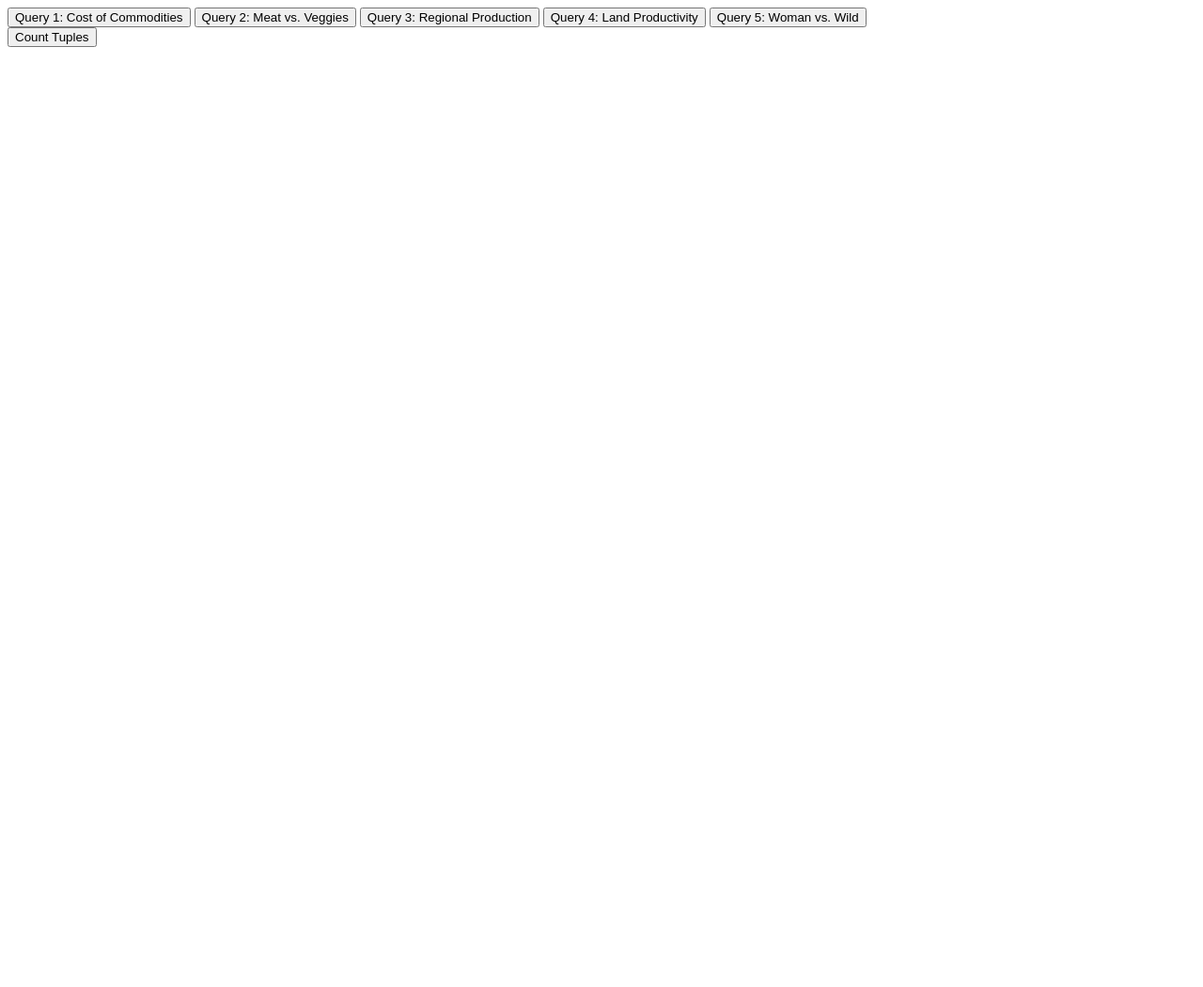
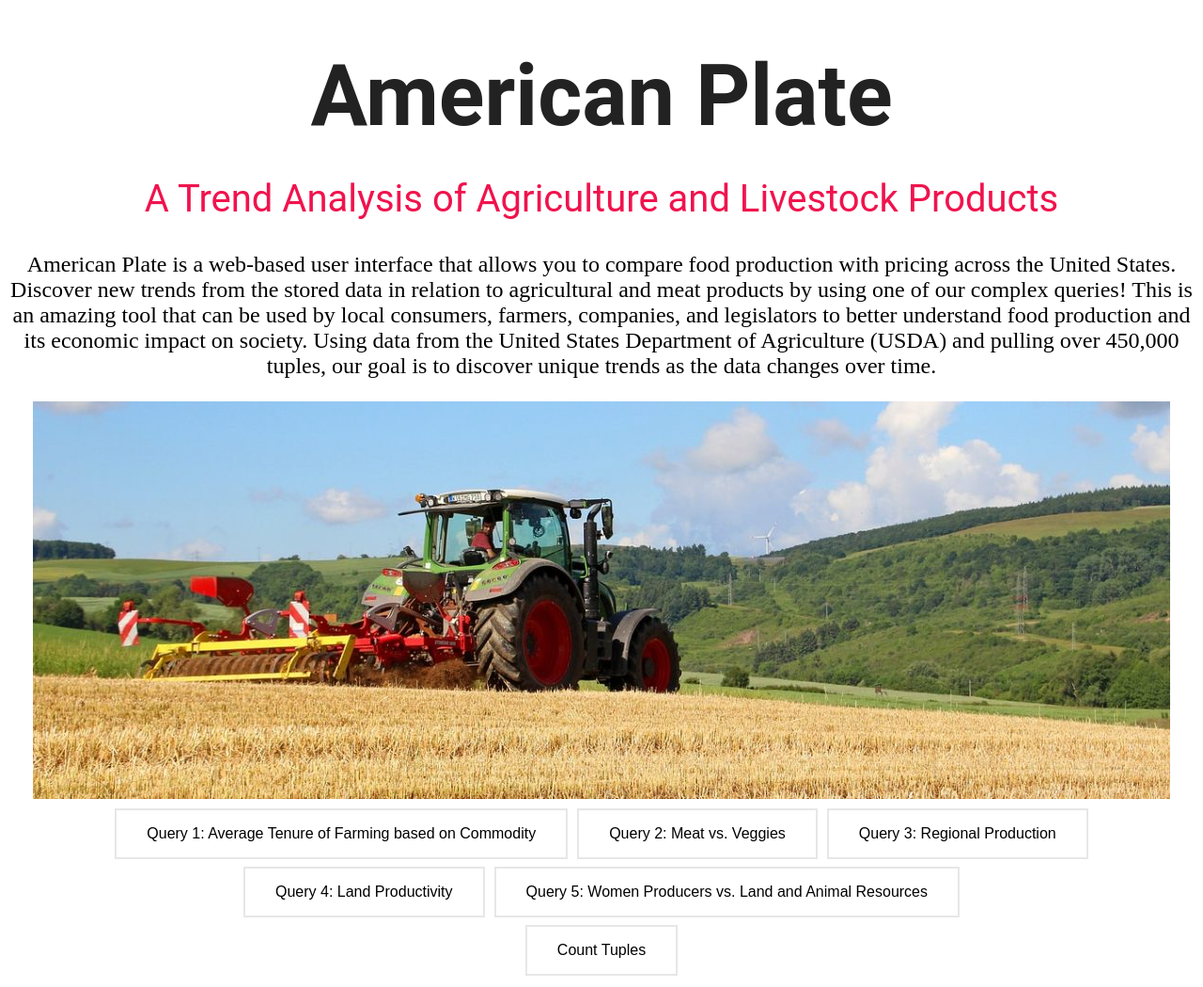
Before and after one commit to emcguirk/american-plate, a Flask app: page / in a window 1280 px wide. Shown: the whole page at 94% size. Before the commit the page ends 50 px from the top, so only its background shows below. Run offline with Flask 2, Linux system fonts and the light colour scheme; some libraries are stand-ins or nearby versions.

Commit message:
styling and other minor fixes

```diff
--- a/app.py
+++ b/app.py
@@ -102,7 +102,7 @@
             if len(data[key]) < length:
                 data[key].append(0)
 
-    p = figure(title="Change in Average Tenure in Farming", x_axis_label="year",
+    p = figure(title="Change in Average Tenure in Farming for {0}".format(commodity), x_axis_label="year",
                y_axis_label="Average time on Operation")
 
     colors = ['blue', 'green', 'red', 'purple', 'cyan']
@@ -153,7 +153,7 @@
     for item in data:
         year.append(item['YEAR'])
         ratio.append(item['RATIO'])
-    p = figure(title="Ratio of meat to vegetable income", x_axis_label='Year', y_axis_label='Ratio')
+    p = figure(title="Ratio of meat({0}) to vegetable({1})".format(animal, vegetable), x_axis_label='Year', y_axis_label='Ratio')
     p.line(year, ratio, legend_label="Ratio", color='blue', line_width=2)
     script, div = components(p)
 
@@ -208,7 +208,7 @@
             if len(data[key]) < length:
                 data[key].append(0)
 
-    p = figure(title="Crop Production by Region", x_axis_label="year", y_axis_label="Acres Harvested")
+    p = figure(title="Crop Production by Region for {0}".format(crop), x_axis_label="year", y_axis_label="Acres Harvested")
 
     colors = ['blue', 'green', 'red', 'purple']
     i = 0
@@ -311,7 +311,7 @@
 
 @app.route('/pro/5/<state>')
 def query_five_results(state):
-    sql = """
+    sql = '''
     SELECT f_year year, female_principals/total_acres ratio FROM
     (SELECT year f_year, state f_state, female_principals
     FROM FEMALE_PRINCIPALS f
@@ -323,7 +323,7 @@
     group by year, state) acres
     ON f_year = c_year
     ORDER BY year ASC
-    """
+    '''
     state = state.upper()
     cursor = connection.cursor()
     cursor.execute(sql, state=state)
@@ -337,7 +337,7 @@
     print(ratio)
     p = figure(title="Ratio of Women Producers over Acres Harvested in {0}".format(state), x_axis_label='Year', y_axis_label='Producers / Acres')
 
-    sql2 = """
+    sql2 = '''
     SELECT f_year year, female_principals/total_acres ratio FROM
     (SELECT year f_year, state f_state, female_principals
     FROM FEMALE_PRINCIPALS f
@@ -349,7 +349,7 @@
     group by year, state) acres
     ON f_year = c_year
     ORDER BY year ASC
-    """
+    '''
 
     cursor.execute(sql2, state=state)
     data = rows_to_dict_list(cursor)
--- /dev/null
+++ b/static/css/styles.css
@@ -0,0 +1,67 @@
+/* TAG SELECTORS */
+body {
+  margin: 100;
+  text-align: center;
+  font-family: 'Merriweather', serif;
+  font-size: 150%;
+}
+
+h1 {
+  font-size: 5.625rem;
+  font-family: 'Roboto', sans-serif;
+  margin: 50px auto 0 auto;
+  color: #222;
+}
+
+h2 {
+    font-size: 2.5rem;
+    font-family: 'Roboto', sans-serif;
+    color: #f0134d;
+    font-weight: normal;
+}
+
+h3 {
+  font-family: 'Roboto', sans-serif;
+  color: #ff6f5e;
+}
+
+a {
+  color: #ff6f5e;
+}
+
+
+button {
+  background-color: white;
+  border: 2px solid #e7e7e7;
+  color: black;
+  padding: 16px 32px;
+  text-align: center;
+  text-decoration: none;
+  display: inline-block;
+  font-size: 16px;
+  margin: 4px 2px;
+  transition-duration: 0.4s;
+  cursor: pointer;
+}
+
+
+button:hover {background-color: #e7e7e7;}
+
+
+#alsobutton {
+  background-color: white;
+  border: 2px solid #e7e7e7;
+  color: black;
+  padding: 16px 32px;
+  text-align: center;
+  text-decoration: none;
+  display: inline-block;
+  font-size: 16px;
+  margin: 4px 2px;
+  transition-duration: 0.4s;
+  cursor: pointer;
+}
+
+#alsobutton:hover{
+background-color: #e7e7e7;
+}
--- a/templates/proform.html
+++ b/templates/proform.html
@@ -4,12 +4,24 @@
         <meta charset="UTF-8">
         <meta name="viewport" content="width=device-width, initial-scale=1.0">
         <meta http-equiv="X-UA-Compatible" content="ie=edge">
-        <link rel=”stylesheet” href=”https://maxcdn.bootstrapcdn.com/bootstrap/4.0.0/css/bootstrap.min.css”rel=”nofollow” integrity=”sha384-Gn5384xqQ1aoWXA+058RXPxPg6fy4IWvTNh0E263XmFcJlSAwiGgFAW/dAiS6JXm” crossorigin=”anonymous”>
         <title> Query Form</title>
+        <link rel="stylesheet" href = "static/css/styles.css">
     </head>
     <body>
+        <h1>American Plate</h1>
+        <h2>A Trend Analysis of Agriculture and Livestock Products</h2>
+        <p>American Plate is a web-based user interface that
+            allows you to compare food production
+            with pricing across the United States. Discover new trends
+            from the stored data in relation to agricultural and meat products
+            by using one of our complex queries! This is an amazing tool
+            that can be used by local consumers, farmers, companies, and legislators
+            to better understand food production and its economic impact on society.
+            Using data from the United States Department of Agriculture (USDA) and
+            pulling over 450,000 tuples, our goal is to discover unique trends as the data changes over time.</p>
+        <img class ="tractor" src="static/images/tractor.jpg" alt = "Tractor-img">
         <button onclick="window.location.href='{{ url_for("query_one_form") }}'">
-        Query 1: Cost of Commodities
+        Query 1: Average Tenure of Farming based on Commodity
         </button>
         <button onclick="window.location.href='{{ url_for('query_two_form') }}'">
         Query 2: Meat vs. Veggies
@@ -21,10 +33,10 @@
         Query 4: Land Productivity
         </button>
         <button onclick="window.location.href='{{ url_for('query_five_form') }}'">
-        Query 5: Woman vs. Wild
+        Query 5: Women Producers vs. Land and Animal Resources
         </button>
         <form action="{{ url_for("welcome") }}" method="post">
-            <input type="submit" value="Count Tuples">
+            <input type="submit" value="Count Tuples" id="alsobutton">
         </form>
         {% if value != 0 %}
             <p>{{ value }}</p>
--- a/templates/query1landing.html
+++ b/templates/query1landing.html
@@ -5,8 +5,13 @@
         <meta name="viewport" content="width=device-width, initial-scale=1.0">
         <meta http-equiv="X-UA-Compatible" content="ie=edge">
         <title> Query Form</title>
+        <link rel= "stylesheet" type= "text/css" href= "{{ url_for('static',filename='css/styles.css') }}">
     </head>
     <body>
+        <h2> Average Tenure of Farming based on Crop</h2>
+        <p>Ever wonder where a certain commodity yields the highest results? This query lets you pick your favorite
+            commodity, and then we will display a graph with the top 5 producing states for that commodity! We base our
+            findings on each state’s average farmer's tenure on their operation.</p>
         <form action="{{ url_for('query_one_form') }}" method="post">
             <div>
                 <!-- <input list="queries" name=> -->
--- a/templates/query1results.html
+++ b/templates/query1results.html
@@ -5,6 +5,7 @@
         <meta name="viewport" content="width=device-width, initial-scale=1.0">
         <meta http-equiv="X-UA-Compatible" content="ie=edge">
         <title>Query 1 Results</title>
+        <link rel= "stylesheet" type= "text/css" href= "{{ url_for('static',filename='css/styles.css') }}">
     </head>
 <body>
     <div id="results"></div>
--- a/templates/query2results.html
+++ b/templates/query2results.html
@@ -5,6 +5,7 @@
         <meta name="viewport" content="width=device-width, initial-scale=1.0">
         <meta http-equiv="X-UA-Compatible" content="ie=edge">
         <title>Query 2 Results</title>
+        <link rel= "stylesheet" type= "text/css" href= "{{ url_for('static',filename='css/styles.css') }}">
     </head>
 <body>
     <div id="results"></div>
--- a/templates/query3landing.html
+++ b/templates/query3landing.html
@@ -5,8 +5,12 @@
         <meta name="viewport" content="width=device-width, initial-scale=1.0">
         <meta http-equiv="X-UA-Compatible" content="ie=edge">
         <title> Query Form</title>
+        <link rel= "stylesheet" type= "text/css" href= "{{ url_for('static',filename='css/styles.css') }}">
     </head>
     <body>
+        <h2>Crop Viability</h2>
+        <p>Why are some crops grown in certain regions in the United States? This query aims to analyze
+           the production of a selected crop across the four major regions across the United States.</p>
         <form action="{{ url_for('query_three_form') }}" method="post">
             <div>
                 <!-- <input list="queries" name=> -->
--- a/templates/query3results.html
+++ b/templates/query3results.html
@@ -5,6 +5,7 @@
         <meta name="viewport" content="width=device-width, initial-scale=1.0">
         <meta http-equiv="X-UA-Compatible" content="ie=edge">
         <title>Query 3 Results</title>
+        <link rel= "stylesheet" type= "text/css" href= "{{ url_for('static',filename='css/styles.css') }}">
     </head>
 <body>
     <div id="results"></div>
--- a/templates/query4landing.html
+++ b/templates/query4landing.html
@@ -5,8 +5,13 @@
         <meta name="viewport" content="width=device-width, initial-scale=1.0">
         <meta http-equiv="X-UA-Compatible" content="ie=edge">
         <title> Query Form</title>
+        <link rel= "stylesheet" type= "text/css" href= "{{ url_for('static',filename='css/styles.css') }}">
     </head>
     <body>
+        <h2>Land Productivity</h2>
+        <p>Land productivity? How productive is the work being done on the land? This query plans to analyze
+            how effectively the land is being used by calculating the percentage of net crop income against the
+            value of the land that the crop is grown on.</p>
         <form action="{{ url_for('query_four_form', state=state) }}" method="post">
             <div>
                 <!-- <input list="queries" name=> -->
--- a/templates/query4results.html
+++ b/templates/query4results.html
@@ -5,6 +5,7 @@
         <meta name="viewport" content="width=device-width, initial-scale=1.0">
         <meta http-equiv="X-UA-Compatible" content="ie=edge">
         <title>Query 4 Results</title>
+        <link rel= "stylesheet" type= "text/css" href= "{{ url_for('static',filename='css/styles.css') }}">
     </head>
 <body>
     <div id="results"></div>
--- a/templates/query5landing.html
+++ b/templates/query5landing.html
@@ -5,8 +5,13 @@
         <meta name="viewport" content="width=device-width, initial-scale=1.0">
         <meta http-equiv="X-UA-Compatible" content="ie=edge">
         <title> Query Form</title>
+        <link rel= "stylesheet" type= "text/css" href= "{{ url_for('static',filename='css/styles.css') }}">
     </head>
     <body>
+        <h2>Comparing Women Producers to Farm Productivity Metrics</h2>
+        <p>In a traditionally male dominated field, we set out to measure the potential increase
+            or decrease in female land producers. This query produces a ratio of the number of female
+            producers per state over the sum of acres harvested in each state and is measured across four years.</p>
         <form action="{{ url_for('query_five_form') }}" method="post">
             <div>
                 <!-- <input list="queries" name=> -->
--- a/templates/query5results.html
+++ b/templates/query5results.html
@@ -4,7 +4,8 @@
         <meta charset="UTF-8">
         <meta name="viewport" content="width=device-width, initial-scale=1.0">
         <meta http-equiv="X-UA-Compatible" content="ie=edge">
-        <title>Query 4 Results</title>
+        <title>Query 5 Results</title>
+        <link rel= "stylesheet" type= "text/css" href= "{{ url_for('static',filename='css/styles.css') }}">
     </head>
 <body>
     <div id="results"></div>
```
Also changed, not shown: templates/query2landing.html (+7 -2 lines), static/images/bison.jpg (added), static/images/tractor.jpg (added).
